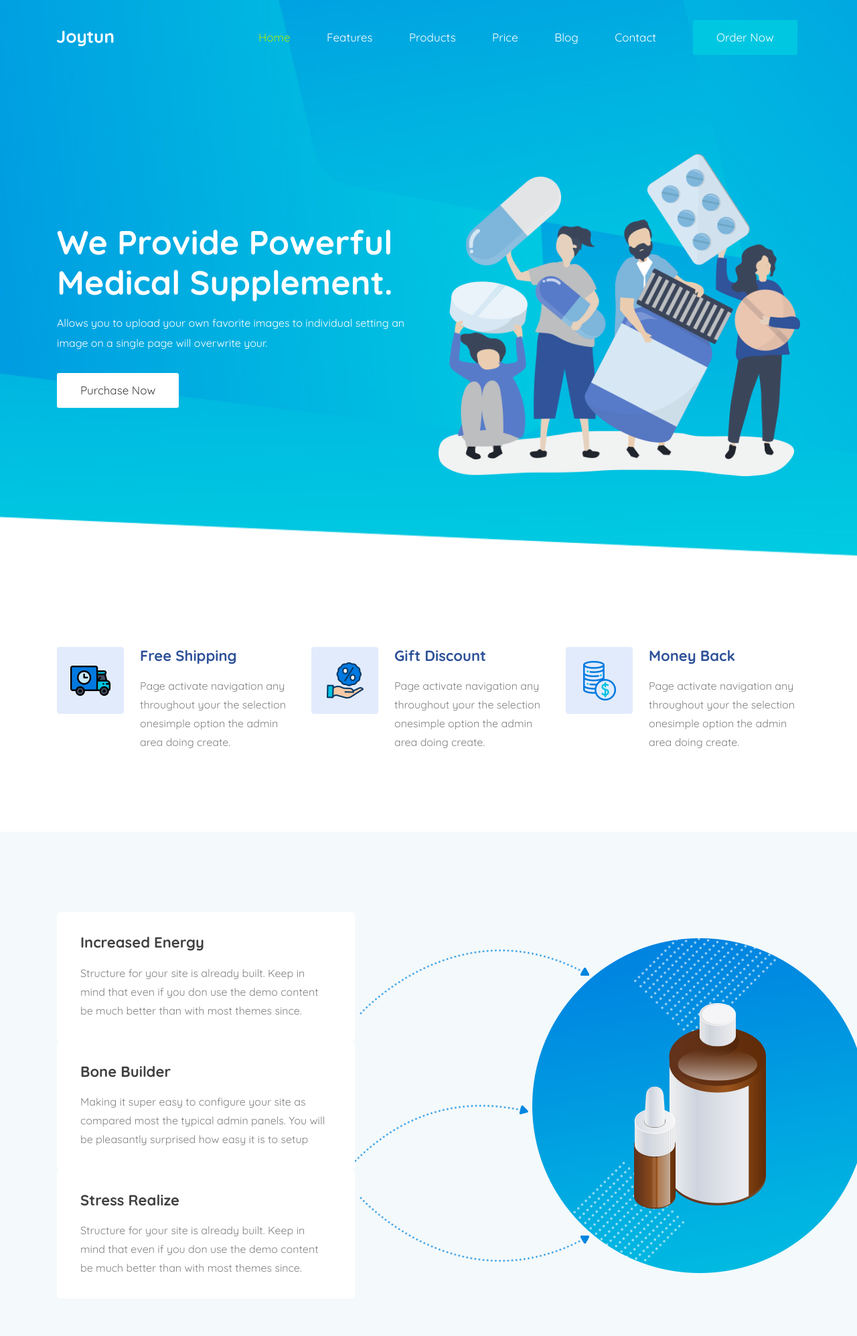
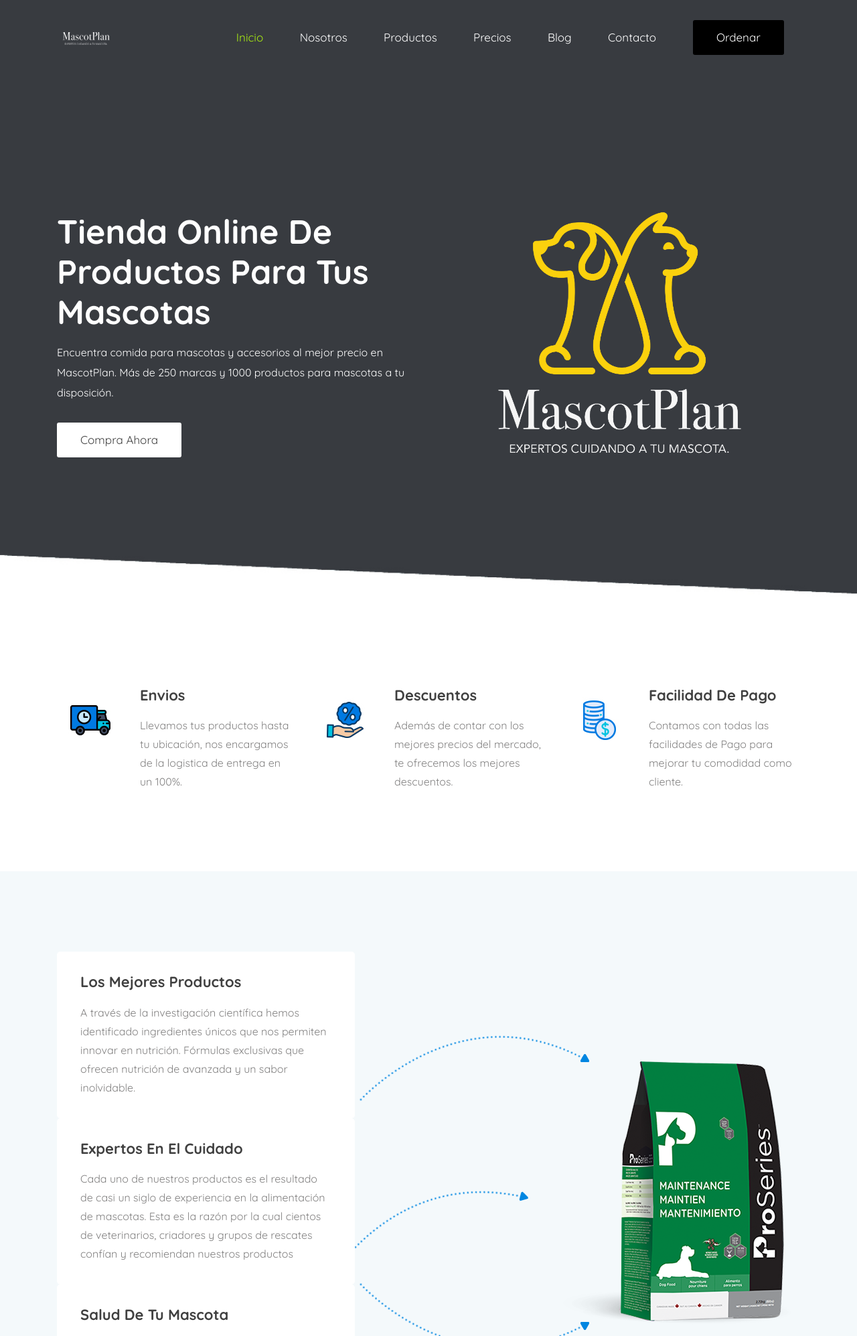
Before and after one commit to eduardodavidmm/MascotPlan, a PHP site: page /index.html in a window 1280 px wide. Shown: the top 1995 px of the page at 67% size. Run offline with PHP 8.4, Linux system fonts and the light colour scheme; some libraries are stand-ins or nearby versions.

Commit message:
mascotplan

```diff
--- a/assets/css/style.css
+++ b/assets/css/style.css
@@ -360,7 +360,7 @@
           color: #A8EB12; }
   .header-area .header-right .banner-btn {
     display: inline-block;
-    background: #00c7e1;
+    background: #000;
     font-size: 17px;
     font-weight: 400;
     color: #ffffff;
@@ -378,7 +378,7 @@
     -ms-transition: all 0.5s;
     transition: all 0.5s; }
     .header-area .header-right .banner-btn:hover {
-      background: #007ae1; }
+      background: #000; }
 
 /*---------------------------------------
 3.banner-area
@@ -386,7 +386,7 @@
 .banner-area {
   padding-top: 230px;
   padding-bottom: 135px;
-  background: url(../../assets/images/banner/bg.jpg) no-repeat;
+  background: url(../../assets/images/banner/bg3.jpg) no-repeat;
   background-position: center;
   background-size: cover; }
   .banner-area .banner-text h1 {
@@ -428,11 +428,11 @@
     color: #828181;
     margin-bottom: 30px; }
   .banner-area-two .banner-text .banner-btn .primary-btn {
-    background: #5135e6;
+    background: #000;
     color: #FFFFFF; }
     .banner-area-two .banner-text .banner-btn .primary-btn:hover {
       color: #FFFFFF;
-      background: #00c9e1; }
+      background: #000; }
 
 /*---------------------------------------
 4.primary-btn
@@ -457,8 +457,8 @@
   -ms-transition: all 0.5s;
   transition: all 0.5s; }
   .primary-btn:hover {
-    background: #00c9e1;
-    color: #ffffff; }
+    background: yellow;
+    color: #000; }
 
 /*---------------------------------------
 5.offer-area
@@ -474,14 +474,14 @@
       text-transform: capitalize;
       margin-bottom: 18px; }
       .offer-area .single-offer .media .media-body h5 a {
-        color: #2f5299;
+        color: #404040;
         -webkit-transition: all 0.5s;
         -o-transition: all 0.5s;
         -moz-transition: all 0.5s;
         -ms-transition: all 0.5s;
         transition: all 0.5s; }
         .offer-area .single-offer .media .media-body h5 a:hover {
-          color: #00c9e1; }
+          color: #404040; }
     .offer-area .single-offer .media .media-body p {
       font-size: 16px;
       line-height: 28px;
@@ -559,7 +559,7 @@
         -moz-transform: scaleX(1.06);
         -ms-transform: scaleX(1.06);
         transform: scaleX(1.06);
-        background: linear-gradient(to right bottom, #007ae1, #008fe8, #00a2e9, #00b3e6, #00c3e1); }
+        background: #404040; }
         .featurs-area .feature-left .single-feature:hover .feature-title h3 {
           color: #FFFFFF; }
         .featurs-area .feature-left .single-feature:hover .feature-contetn p {
--- a/index.html
+++ b/index.html
@@ -7,7 +7,7 @@
 		<meta name="description" content="Joytun Health Supplement HTMl5 Template">
 		<meta name="viewport" content="width=device-width, initial-scale=1, shrink-to-fit=no">
 		<!-- title here -->
-		<title>Joytun - Home</title>
+		<title>MascotPlan</title>
         <!-- Favicon and Touch Icons -->
         <link rel="shortcut icon" href="assets/images/fav.png">
 		<!-- Place favicon.ico in the root directory -->
@@ -42,29 +42,29 @@
 						<div class="menu-ara text-right">
 							<nav class="main-menu">
 								<ul>
-									<li class="active sub-item"><a href="index.html">Home</a>
+									<li class="active sub-item"><a href="index.html">Inicio</a>
 										<ul class="sub-menu">
 											<li><a href="index.html">home one</a></li>
 											<li><a href="index2.html">home two</a></li>
 										</ul>
 									</li>
-									<li><a href="feature.html">Features</a></li>
-									<li><a href="product.html">Products</a></li>
-									<li><a href="price.html">Price </a></li>
+									<li><a href="feature.html">Nosotros</a></li>
+									<li><a href="product.html">Productos</a></li>
+									<li><a href="price.html">Precios </a></li>
 									<li class="sub-item"><a href="blog.html">Blog</a>
 										<ul class="sub-menu">
 											<li><a href="blog.html">Blog </a></li>
-											<li><a href="single-blog.html">single-blog </a></li>
+											<li><a href="single-blog.html">blog </a></li>
 										</ul>
 									</li>
-									<li><a href="contact.html">Contact</a></li>
+									<li><a href="contact.html">Contacto</a></li>
 								</ul>
 							</nav>
 						</div>
 					</div>
 					<div class="col-lg-2">
 						<div class="header-right">
-							<a href="#" class="banner-btn">Order Now</a>
+							<a href="#" class="banner-btn">Ordenar</a>
 						</div>
 					</div>
 				</div>
@@ -77,10 +77,10 @@
 				<div class="row">
 					<div class="col-lg-6 order-5 order-lg-0  align-self-center">
 						<div class="banner-text">
-							<h1>We Provide Powerful Medical Supplement.</h1>
-							<p>Allows you to upload your own favorite images to individual setting an image on a single page will overwrite your.</p>
+							<h1>Tienda Online de Productos para tus Mascotas</h1>
+							<p>Encuentra comida para mascotas y accesorios al mejor precio en MascotPlan. Más de 250 marcas y 1000 productos para mascotas a tu disposición.</p>
 							<div class="banner-btn">
-								<a href="#" class="primary-btn">Purchase Now</a>
+								<a href="#" class="primary-btn">Compra Ahora</a>
 							</div>
 						</div>
 					</div>
@@ -102,8 +102,8 @@
 							<div class="media">
 							  <img src="assets/images/offer/1.jpg" class="mr-4" alt="offer one">
 							  <div class="media-body">
-							    <h5 class="mt-0"><a href="#">Free Shipping</a></h5>
-							   <p>Page activate navigation any throughout your the selection onesimple option the admin area doing create.</p>
+							    <h5 class="mt-0"><a href="#">Envios</a></h5>
+							   <p>Llevamos tus productos hasta tu ubicación, nos encargamos de la logistica de entrega en un 100%.</p>
 							  </div>
 							</div>
 						</div>
@@ -113,8 +113,8 @@
 							<div class="media">
 							  <img src="assets/images/offer/2.jpg" class="mr-4" alt="offer one">
 							  <div class="media-body">
-							    <h5 class="mt-0"><a href="#">Gift Discount</a></h5>
-							   <p>Page activate navigation any throughout your the selection onesimple option the admin area doing create.</p>
+							    <h5 class="mt-0"><a href="#">Descuentos</a></h5>
+							   <p>Además de contar con los mejores precios del mercado, te ofrecemos los mejores descuentos.</p>
 							  </div>
 							</div>
 						</div>
@@ -124,8 +124,8 @@
 							<div class="media">
 							  <img src="assets/images/offer/3.jpg" class="mr-4" alt="offer one">
 							  <div class="media-body">
-							    <h5 class="mt-0"><a href="#">Money Back</a></h5>
-							   <p>Page activate navigation any throughout your the selection onesimple option the admin area doing create.</p>
+							    <h5 class="mt-0"><a href="#">Facilidad de Pago</a></h5>
+							   <p>Contamos con todas las facilidades de Pago para mejorar tu comodidad como cliente.</p>
 							  </div>
 							</div>
 						</div>
@@ -145,32 +145,26 @@
 							</div>
 							<div class="single-feature">
 								<div class="feature-title">
-									<h3>Increased Energy</h3>
+									<h3>Los Mejores Productos</h3>
 								</div>
 								<div class="feature-contetn">
-									<p>Structure for your site is already built. Keep in mind
-									that even if you don use the demo content be much
-									better than with most themes since.</p>
+									<p>A través de la investigación científica hemos identificado ingredientes únicos que nos permiten innovar en nutrición. Fórmulas exclusivas que ofrecen nutrición de avanzada y un sabor inolvidable.</p>
 								</div>
 							</div>
 							<div class="single-feature">
 								<div class="feature-title">
-									<h3>Bone Builder</h3>
+									<h3>Expertos en el cuidado</h3>
 								</div>
 								<div class="feature-contetn">
-									<p>Making it super easy to configure your site as compared most
-									the typical admin panels. You will be pleasantly surprised how
-									easy it is to setup </p>
+									<p>Cada uno de nuestros productos es el resultado de casi un siglo de experiencia en la alimentación de mascotas. Esta es la razón por la cual cientos de veterinarios, criadores y grupos de rescates confían y recomiendan nuestros productos </p>
 								</div>
 							</div>
 							<div class="single-feature">
 								<div class="feature-title">
-									<h3>Stress Realize</h3>
+									<h3>Salud de tu Mascota</h3>
 								</div>
 								<div class="feature-contetn">
-									<p>Structure for your site is already built. Keep in mind
-									that even if you don use the demo content be much
-									better than with most themes since.</p>
+									<p>La vida de los perros se promedia por el tamaño y peso, pero dándole alimento adecuado para el, puedes hacer que tu amigo te acompañe más tiempo.</p>
 								</div>
 							</div>
 						</div>
@@ -190,8 +184,8 @@
 				<div class="row">
 					<div class="col-lg-12">
 						<div class="section-title text-center">
-							<h2>Recent Products</h2>
-							<p>Better off than with most other themes since all of the customization <br /> are done right from within the making super.</p>
+							<h2>Top de Productos</h2>
+							<p>Hecha un vistazo a nuestro amplio catálogo de productos para Mascotas</p>
 						</div>
 					</div>
 				</div>
@@ -200,13 +194,13 @@
 						<div class="tab-menu">
 							<ul class="nav nav-tabs" id="myTab" role="tablist">
 							  <li class="nav-item">
-							    <a class="nav-link active" id="vitamins-tab" data-toggle="tab" href="#vitamins" role="tab" aria-controls="vitamins" aria-selected="true">Vitamins</a>
+							    <a class="nav-link active" id="vitamins-tab" data-toggle="tab" href="#vitamins" role="tab" aria-controls="vitamins" aria-selected="true">Vitaminas</a>
 							  </li>
 							  <li class="nav-item">
-							    <a class="nav-link" id="protein-tab" data-toggle="tab" href="#protein" role="tab" aria-controls="protein" aria-selected="false">Protein</a>
+							    <a class="nav-link" id="protein-tab" data-toggle="tab" href="#protein" role="tab" aria-controls="protein" aria-selected="false">Proteinas</a>
 							  </li>
 							  <li class="nav-item">
-							    <a class="nav-link" id="nutrition-tab" data-toggle="tab" href="#nutrition" role="tab" aria-controls="nutrition" aria-selected="false">Nutrition</a>
+							    <a class="nav-link" id="nutrition-tab" data-toggle="tab" href="#nutrition" role="tab" aria-controls="nutrition" aria-selected="false">Nutrición</a>
 							  </li>
 							</ul>
 						</div>
@@ -222,17 +216,17 @@
 								  						<span>60% Off</span>
 								  					</div>
 								  					<div class="price float-right">
-								  						<span>$890</span>
+								  						<span>Lps 890.00</span>
 								  					</div>
 								  				</div>
 								  				<div class="product-img text-center">
 								  					<a href="#"><img class="img-fluid" src="assets/images/product/1.jpg" alt="product"></a>
 								  				</div>
 								  				<div class="product-title">
-								  					<h4><a href="#">Sparkling Antioxidant</a></h4>
+								  					<h4><a href="#">PuppyForm</a></h4>
 								  				</div>
 								  				<div class="product-contetn">
-								  					<p>Most other themes since all the from making super.</p>
+								  					<p>Vitaminas esenciales para cachorro.</p>
 								  				</div>
 							  				</div>
 							  			</div>
@@ -243,17 +237,17 @@
 								  						<span>40% Off</span>
 								  					</div>
 								  					<div class="price float-right">
-								  						<span>$600</span>
+								  						<span>Lps 600.00</span>
 								  					</div>
 								  				</div>
 								  				<div class="product-img text-center">
 								  					<a href="#"><img class="img-fluid" src="assets/images/product/2.jpg" alt="product"></a>
 								  				</div>
 								  				<div class="product-title">
-								  					<h4><a href="#">Nutritional Shake</a></h4>
+								  					<h4><a href="#">Cani Tabs</a></h4>
 								  				</div>
 								  				<div class="product-contetn">
-								  					<p>Most other themes since all the from making super.</p>
+								  					<p>Vitaminas para cachorro en crecimiento</p>
 								  				</div>
 							  				</div>
 							  			</div>
@@ -264,17 +258,17 @@
 								  						<span>30% Off</span>
 								  					</div>
 								  					<div class="price float-right">
-								  						<span>$990</span>
+								  						<span>LPS 990.00</span>
 								  					</div>
 								  				</div>
 								  				<div class="product-img text-center">
 								  					<a href="#"><img class="img-fluid" src="assets/images/product/3.jpg" alt="product"></a>
 								  				</div>
 								  				<div class="product-title">
-								  					<h4><a href="#">Women’s Protein</a></h4>
+								  					<h4><a href="#">Equilibrium</a></h4>
 								  				</div>
 								  				<div class="product-contetn">
-								  					<p>Most other themes since all the from making super.</p>
+								  					<p>Vitaminas para perro adulto</p>
 								  				</div>
 							  				</div>
 							  			</div>
@@ -282,20 +276,20 @@
 							  				<div class="single-product-inner">
 							  					<div class="product-top fix">
 								  					<div class="offer float-left">
-								  						<span>80% Off</span>
+								  						<span>10% Off</span>
 								  					</div>
 								  					<div class="price float-right">
-								  						<span>$800</span>
+								  						<span>LPS 2000.00</span>
 								  					</div>
 								  				</div>
 								  				<div class="product-img text-center">
 								  					<a href="#"><img class="img-fluid" src="assets/images/product/4.jpg" alt="product"></a>
 								  				</div>
 								  				<div class="product-title">
-								  					<h4><a href="#">Mens Vitamin</a></h4>
+								  					<h4><a href="#">Comida para Perro</a></h4>
 								  				</div>
 								  				<div class="product-contetn">
-								  					<p>Most other themes since all the from making super.</p>
+								  					<p>Comida ProSeries para perro en mantenimiento</p>
 								  				</div>
 							  				</div>
 							  			</div>
@@ -1013,18 +1007,13 @@
 									<div class="col-lg-8 ">
 										<div class="testimonial-content">
 											<img src="assets/images/testimonial/quote-left.png" alt="quote">
-											<h2>Some feedback form <br /> our customers</h2>
+											<h2>Reseñas de nuestros<br /> clientes</h2>
 											<div class="clint-say">
-												<p>Users to manage their site with ease however the problem
-												this is that you never know what might be lurking beneath
-												the surface your beautful new theme poorly written code
-												is a serious issue that can lead to huge problems with your
-												the long run use improper or deprecated code can break
-												layouts corrupt data or worse</p>
+												<p>Comprar en MascotPlan genera seguridad en los clientes y en las mascotas. Las mascotas y sus dueños generan un vínculo inquebrantable, los médicos veterinarios se enfrentan a clientes cada día más informados, con mayor acceso a datos, por lo tanto exigen un cambio rápido en el estilo de la comunicación médico veterinario-cliente-paciente</p>
 											</div>
 											<div class="member-info">
-												<h4><a href="#">Abram Bistroen</a></h4>
-												<span>Company Manager</span>
+												<h4><a href="#">Aida Martinez</a></h4>
+												<span>Medico Veterinario</span>
 											</div>
 										</div>
 									</div>
@@ -1040,18 +1029,13 @@
 									<div class="col-lg-8 ">
 										<div class="testimonial-content">
 											<img src="assets/images/testimonial/quote-left.png" alt="quote">
-											<h2>Some feedback form <br /> our customers</h2>
+											<h2>Reseñas de nuestros<br /> clientes</h2>
 											<div class="clint-say">
-												<p>Users to manage their site with ease however the problem
-												this is that you never know what might be lurking beneath
-												the surface your beautful new theme poorly written code
-												is a serious issue that can lead to huge problems with your
-												the long run use improper or deprecated code can break
-												layouts corrupt data or worse</p>
+												<p>Comprar en MascotPlan genera seguridad en los clientes y en las mascotas. Las mascotas y sus dueños generan un vínculo inquebrantable, los médicos veterinarios se enfrentan a clientes cada día más informados, con mayor acceso a datos, por lo tanto exigen un cambio rápido en el estilo de la comunicación médico veterinario-cliente-paciente</p>
 											</div>
 											<div class="member-info">
-												<h4><a href="#">Abram Bistroen</a></h4>
-												<span>Company Manager</span>
+												<h4><a href="#">Aida Martinez</a></h4>
+												<span>Medico Veterinario</span>
 											</div>
 										</div>
 									</div>
@@ -1067,18 +1051,13 @@
 									<div class="col-lg-8 ">
 										<div class="testimonial-content">
 											<img src="assets/images/testimonial/quote-left.png" alt="quote">
-											<h2>Some feedback form <br /> our customers</h2>
+											<h2>Reseñas de nuestros<br /> clientes</h2>
 											<div class="clint-say">
-												<p>Users to manage their site with ease however the problem
-												this is that you never know what might be lurking beneath
-												the surface your beautful new theme poorly written code
-												is a serious issue that can lead to huge problems with your
-												the long run use improper or deprecated code can break
-												layouts corrupt data or worse</p>
+												<p>Comprar en MascotPlan genera seguridad en los clientes y en las mascotas. Las mascotas y sus dueños generan un vínculo inquebrantable, los médicos veterinarios se enfrentan a clientes cada día más informados, con mayor acceso a datos, por lo tanto exigen un cambio rápido en el estilo de la comunicación médico veterinario-cliente-paciente</p>
 											</div>
 											<div class="member-info">
-												<h4><a href="#">Abram Bistroen</a></h4>
-												<span>Company Manager</span>
+												<h4><a href="#">Aida Martinez</a></h4>
+												<span>Medico Veterinario</span>
 											</div>
 										</div>
 									</div>
@@ -1096,97 +1075,7 @@
 			</div>
 		</div>
 		<!-- testimonial area end here -->
-		<!-- price area start here -->
-		<div class="price-area">
-			<div class="container">
-				<div class="row">
-					<div class="col-lg-12">
-						<div class="section-title text-center">
-							<h2>Price & Planning</h2>
-							<p>Better off than with most other themes since all of the customization <br /> are done right from within the making super.</p>
-						</div>
-					</div>
-				</div>
-				<div class="row">
-					<div class="col-lg-4 col-md-6">
-						<div class="single-price">
-							<div class="price-header">
-								<div class="price">
-									<h2>$580</h2>
-								</div>
-								<div class="title">
-									<h2>Golden</h2>
-									<span>Monthly</span>
-								</div>
-							</div>
-							<div class="price-body">
-								<ul>
-									<li>Unique & Clean Design</li>
-									<li>Fresh Hand Coding</li>
-									<li>Fully Mobile Responsive</li>
-									<li>Money Back Guarantee</li>
-									<li>24/7 Support</li>
-								</ul>
-								<div class="price-btn">
-									<a href="#"><i class="fas fa-plus"></i></a>
-								</div>
-							</div>
-						</div>
-					</div>
-					<div class="col-lg-4 col-md-6">
-						<div class="single-price">
-							<div class="price-header">
-								<div class="price">
-									<h2>$760</h2>
-								</div>
-								<div class="title">
-									<h2>Business</h2>
-									<span>Monthly</span>
-								</div>
-							</div>
-							<div class="price-body">
-								<ul>
-									<li>Unique & Clean Design</li>
-									<li>Fresh Hand Coding</li>
-									<li>Fully Mobile Responsive</li>
-									<li>Money Back Guarantee</li>
-									<li>24/7 Support</li>
-								</ul>
-								<div class="price-btn">
-									<a href="#"><i class="fas fa-plus"></i></a>
-								</div>
-							</div>
-						</div>
-					</div>
-					<div class="col-lg-4 col-md-6">
-						<div class="single-price">
-							<div class="price-header">
-								<div class="price">
-									<h2>$920</h2>
-								</div>
-								<div class="title">
-									<h2>Platinum</h2>
-									<span>Monthly</span>
-								</div>
-							</div>
-							<div class="price-body">
-								<ul>
-									<li>Unique & Clean Design</li>
-									<li>Fresh Hand Coding</li>
-									<li>Fully Mobile Responsive</li>
-									<li>Money Back Guarantee</li>
-									<li>24/7 Support</li>
-								</ul>
-								<div class="price-btn">
-									<a href="#"><i class="fas fa-plus"></i></a>
-								</div>
-							</div>
-						</div>
-					</div>
-				</div>
-			</div>
-		</div>
-		<!-- price area end here -->
+
 		<!-- fun facts area start here -->
 		<div class="fun-facts-area">
 			<div class="container">
```
Also changed, not shown: assets/images/banner/1.png, assets/images/banner/bg3.jpg (added), assets/images/feature/1.png, assets/images/logo.png, assets/images/offer/1.jpg, assets/images/offer/2.jpg, assets/images/offer/3.jpg, assets/images/product/1.jpg, assets/images/product/2.jpg, assets/images/product/3.jpg, assets/images/product/4.jpg, assets/images/testimonial/bg.jpg, assets/images/testimonial/clint.png.
